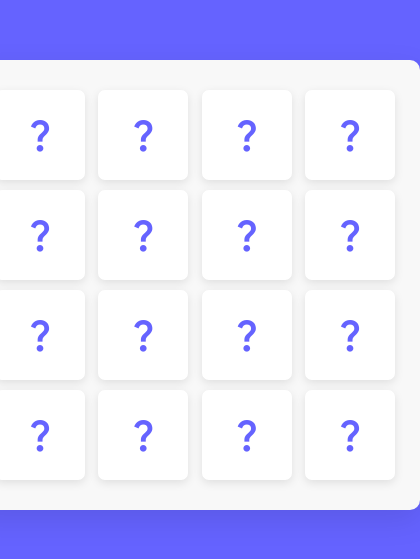
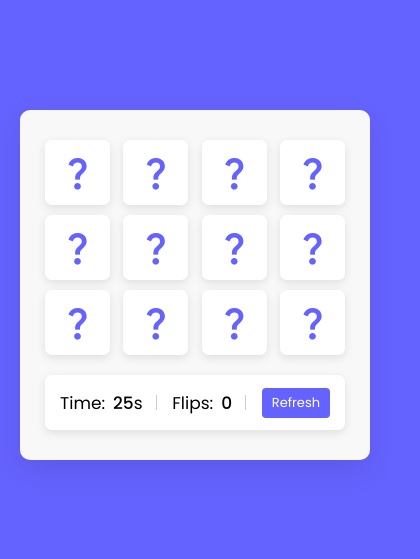
Before and after one commit to daniel-davy/memory-game, a plain HTML site: page index.html in a window 390 px wide. Shown: the part 137-696 px from the top of the page, 420 px wide, since content can reach past the window. Drawn offline with Linux system fonts and the light colour scheme.

Commit message:
final-version

```diff
--- a/index.html
+++ b/index.html
@@ -19,22 +19,6 @@
         </div>
         <div class="view back-view">
           <img src="img/img-1.png" alt="card-img">
-        </div>
-      </li>
-      <li class="card">
-        <div class="view front-view">
-          <span class="material-icons">question_mark</span>
-        </div>
-        <div class="view back-view">
-          <img src="img/img-2.png" alt="card-img">
-        </div>
-      </li>
-      <li class="card">
-        <div class="view front-view">
-          <span class="material-icons">question_mark</span>
-        </div>
-        <div class="view back-view">
-          <img src="img/img-3.png" alt="card-img">
         </div>
       </li>
       <li class="card">
@@ -90,22 +74,6 @@
           <span class="material-icons">question_mark</span>
         </div>
         <div class="view back-view">
-          <img src="img/img-2.png" alt="card-img">
-        </div>
-      </li>
-      <li class="card">
-        <div class="view front-view">
-          <span class="material-icons">question_mark</span>
-        </div>
-        <div class="view back-view">
-          <img src="img/img-3.png" alt="card-img">
-        </div>
-      </li>
-      <li class="card">
-        <div class="view front-view">
-          <span class="material-icons">question_mark</span>
-        </div>
-        <div class="view back-view">
           <img src="img/img-4.png" alt="card-img">
         </div>
       </li>
@@ -141,6 +109,19 @@
           <img src="img/img-8.png" alt="card-img">
         </div>
       </li>
+      <div class="details">
+        <p class="time">Time:
+          <span>
+            <b>20</b>s
+          </span>
+        </p>
+        <p class="flips">
+          Flips: <span>
+            <b>0</b>
+          </span>
+        </p>
+        <button>Refresh</button>
+      </div>
     </ul>
   </div>
 </body>
--- a/script.js
+++ b/script.js
@@ -1,9 +1,35 @@
-const cards = document.querySelectorAll(".card");
+const cards = document.querySelectorAll(".card"),
+timeTag =  document.querySelector('.time b'),
+flipsTag = document.querySelector('.flips b'),
+refreshBtn = document.querySelector('.details button');
+
+
+let maxTime = 25;
+let timeLeft = maxTime;
+let flips = 0;
 let matched = 0;
-let cardOne, cardTwo;
+let isPlaying = false;
+let cardOne, cardTwo, timer;
 let disableDeck = false;
-function flipCard({target: clickedCard}) {
-    if(cardOne !== clickedCard && !disableDeck) {
+
+function initTimer() {
+    if(timeLeft <= 0) {
+        return clearInterval(timer);
+    }
+    timeLeft--;
+    timeTag.innerText = timeLeft;
+}
+
+
+function flipCards(e) {
+    if(!isPlaying) {
+        isPlaying = true;
+        timer = setInterval(initTimer, 1000);
+    }
+    let clickedCard = e.target;
+    if(cardOne !== clickedCard && !disableDeck && timeLeft > 0) {
+        flips++;
+        flipsTag.innerText = flips;
         clickedCard.classList.add("flip");
         if(!cardOne) {
             return cardOne = clickedCard;
@@ -18,13 +44,11 @@ function flipCard({target: clickedCard}) {
 function matchCards(img1, img2) {
     if(img1 === img2) {
         matched++;
-        if(matched == 8) {
-            setTimeout(() => {
-                return shuffleCard();
-            }, 1000);
+        if(matched == 6 && timeLeft > 0) {
+            return clearInterval(timer);
         }
-        cardOne.removeEventListener("click", flipCard);
-        cardTwo.removeEventListener("click", flipCard);
+        cardOne.removeEventListener("click", flipCards);
+        cardTwo.removeEventListener("click", flipCards);
         cardOne = cardTwo = "";
         return disableDeck = false;
     }
@@ -39,21 +63,32 @@ function matchCards(img1, img2) {
         disableDeck = false;
     }, 1200);
 }
-function shuffleCard() {
-    matched = 0;
-    disableDeck = false;
+function shuffleCards() {
+    timeLeft = maxTime;
+    flips = matched = 0;
     cardOne = cardTwo = "";
-    let arr = [1, 2, 3, 4, 5, 6, 7, 8, 1, 2, 3, 4, 5, 6, 7, 8];
+    clearInterval(timer);
+    timeTag.innerText = timeLeft;
+    flipsTag.innerText = flips;
+    disableDeck = isPlaying = false;
+
+    let arr = [1, 4, 5, 6, 7, 8, 1, 4, 5, 6, 7, 8];
+
     arr.sort(() => Math.random() > 0.5 ? 1 : -1);
-    cards.forEach((card, i) => {
+    cards.forEach((card, index) => {
         card.classList.remove("flip");
         let imgTag = card.querySelector(".back-view img");
-        imgTag.src = `img/img-${arr[i]}.png`;
-        card.addEventListener("click", flipCard);
+        setTimeout(() => {
+            imgTag.src = `img/img-${arr[index]}.png`;
+        }, 500);
+        card.addEventListener("click", flipCards);
     });
 }
-shuffleCard();
+
+shuffleCards();
+
+refreshBtn.addEventListener('click', shuffleCards);
 
 cards.forEach(card => {
-    card.addEventListener("click", flipCard);
+    card.addEventListener("click", flipCards);
 });
--- a/style.css
+++ b/style.css
@@ -19,21 +19,27 @@ body {
   padding: 25px;
   border-radius: 10px;
   background: #F8F8F8;
-  box-shadow: 0 10px 30px rgba(0,0,0,0.1);
+  box-shadow: 0 10px 30px rgba(0, 0, 0, 0.1);
 }
 
-.cards, .card, .view{
+.cards,
+.card,
+.view,
+.details,
+p {
   display: flex;
   align-items: center;
   justify-content: center;
 }
-.cards{
-  height: 400px;
-  width: 400px;
+
+.cards {
+  height: 350px;
+  width: 350px;
   flex-wrap: wrap;
   justify-content: space-between;
 }
-.cards .card{
+
+.cards .card {
   cursor: pointer;
   list-style: none;
   user-select: none;
@@ -47,19 +53,26 @@ body {
 .card.shake {
   animation: shake 0.35s ease-in-out;
 }
+
 @keyframes shake {
-  0%, 100% {
+
+  0%,
+  100% {
     transform: translateX(0);
   }
+
   20% {
     transform: translateX(-13px);
   }
+
   40% {
     transform: translateX(13px);
   }
+
   60% {
     transform: translateX(-8px);
   }
+
   80% {
     transform: translateX(8px);
   }
@@ -100,3 +113,72 @@ body {
 .card .back-view img {
   max-width: 45px;
 }
+
+.details {
+  width: 100%;
+  margin-top: 15px;
+  padding: 0 20px;
+  border-radius: 7px;
+  background: #fff;
+  height: calc(100% / 4 - 30px);
+  justify-content: space-between;
+  box-shadow: 0 3px 10px rgb(0 0 0 / 10%);
+}
+
+.details p {
+  font-size: 18px;
+  height: 17px;
+  padding-right: 18px;
+  border-right: 1px solid #ccc;
+}
+
+.details p span {
+  margin-left: 8px;
+}
+
+.details p b {
+  font-weight: 500;
+}
+
+.details button {
+  cursor: pointer;
+  font-size: 14px;
+  color: #6563ff;
+  border-radius: 4px;
+  padding: 4px 11px;
+  background: #fff;
+  border: 2px solid #6563ff;
+  transition: 0.3s ease;
+}
+
+.details button:hover{
+  color: #fff;
+  background: #6563ff;
+}
+
+@media screen and (max-width: 530px) {
+  .cards{
+    height: 300px;
+    width: 300px;
+  }
+  .card .back-view img{
+    max-width: 35px;
+  }
+  .details{
+    margin-top: 10px;
+    padding: 0 15px;
+    height: calc(100% / 4 - 20px);
+  }
+  .details p{
+    height: 15px;
+    font-size: 17px;
+    padding-right: 13px;
+  }
+  .details button{
+    font-size: 13px;
+    padding: 5px 10px;
+    border: none;
+    color: #fff;
+    background: #6563ff;
+  }
+}
```
